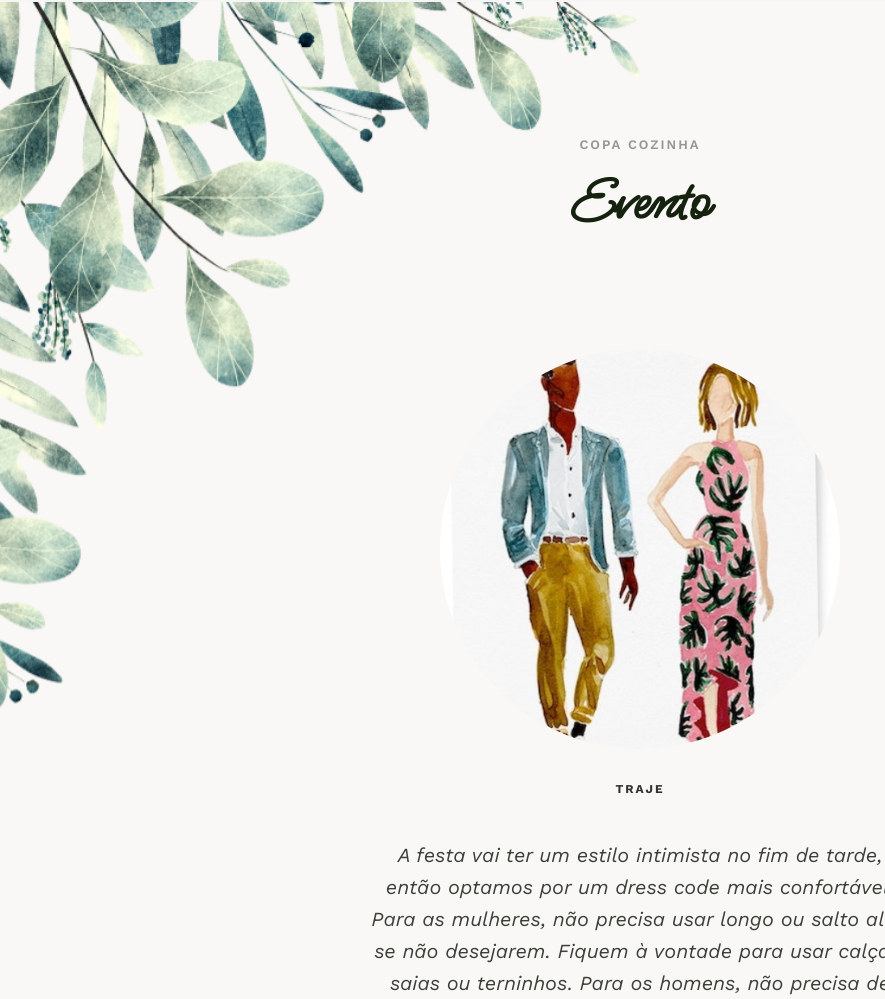
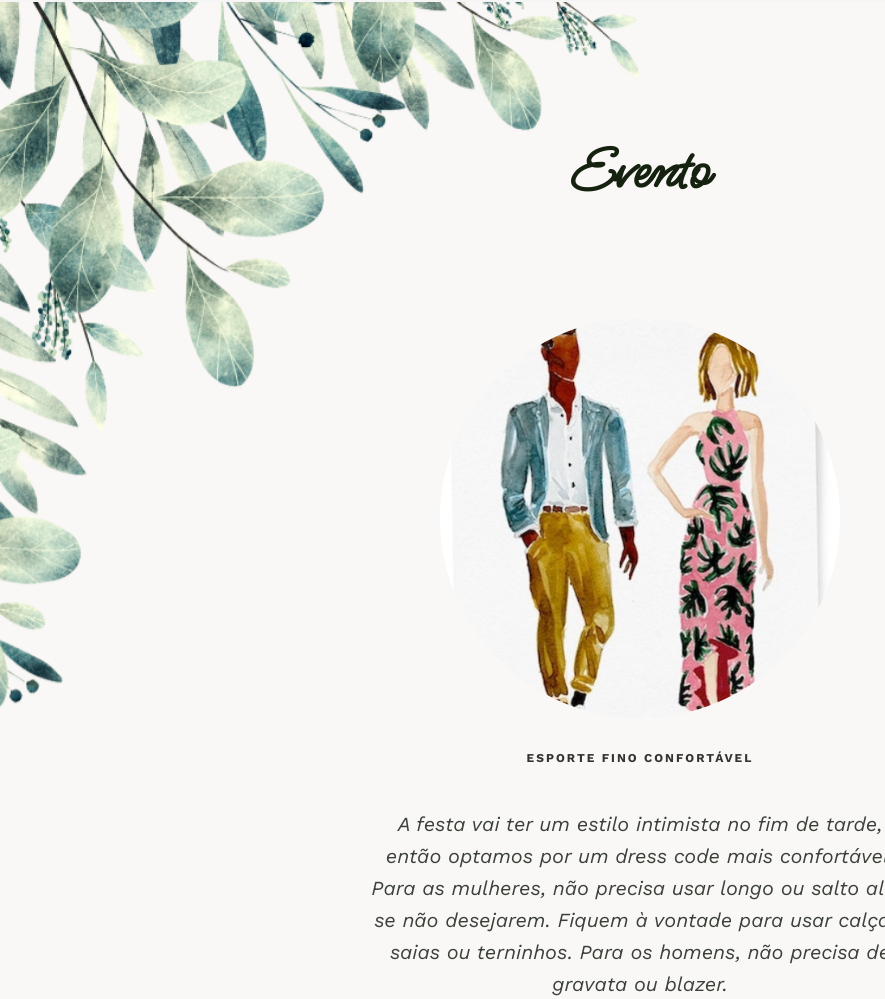
Before and after one commit to augustomafra/ivanaeaugusto, a plain HTML site: page index.html in a window 1280 px wide. Shown: the part 3704-4703 px from the top of the page, without its empty margins (0-885 px from the left). Drawn offline with nearby package versions, Linux system fonts and the light colour scheme; files whose address does not match are found by name.

Commit message:
Small updates on dress code

```diff
--- a/index.html
+++ b/index.html
@@ -476,7 +476,6 @@
 			<div class="row">
 				<div class="row animate-box">
 					<div class="col-md-8 col-md-offset-2 text-center fh5co-heading">
-						<span>Copa Cozinha</span>
 						<h2>Evento</h2>
 					</div>
 				</div>
@@ -489,7 +488,7 @@
 										<figure>
 											<img src="img/dress_code.png" alt="">
 										</figure>
-										<span>Traje</span>
+										<span>Esporte Fino Confortável</span>
 										<blockquote>
 											<p>
 												A festa vai ter um estilo intimista no fim de tarde, então
```
